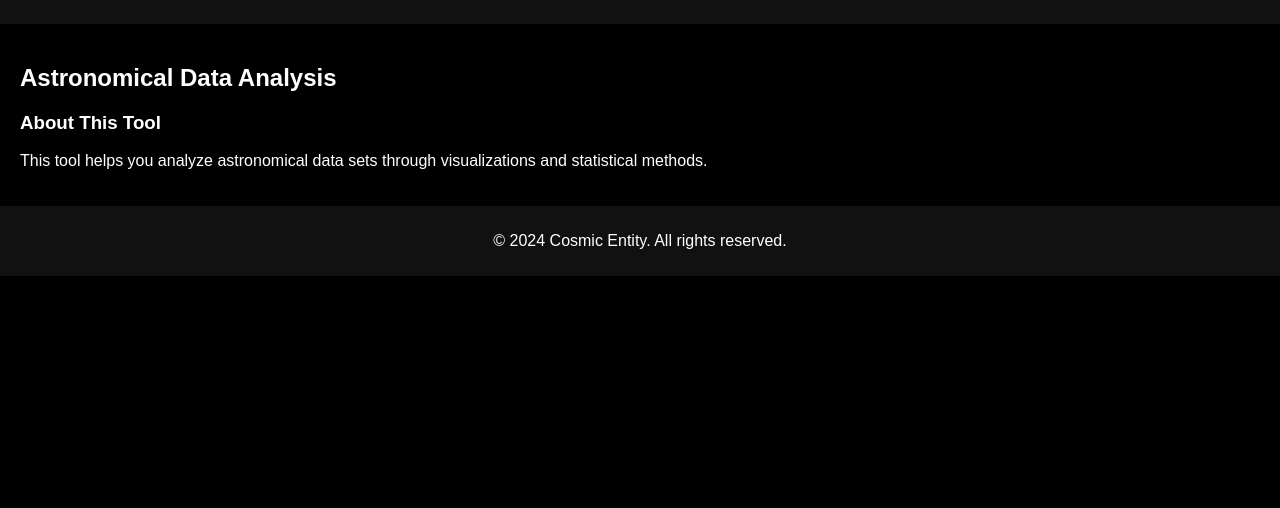
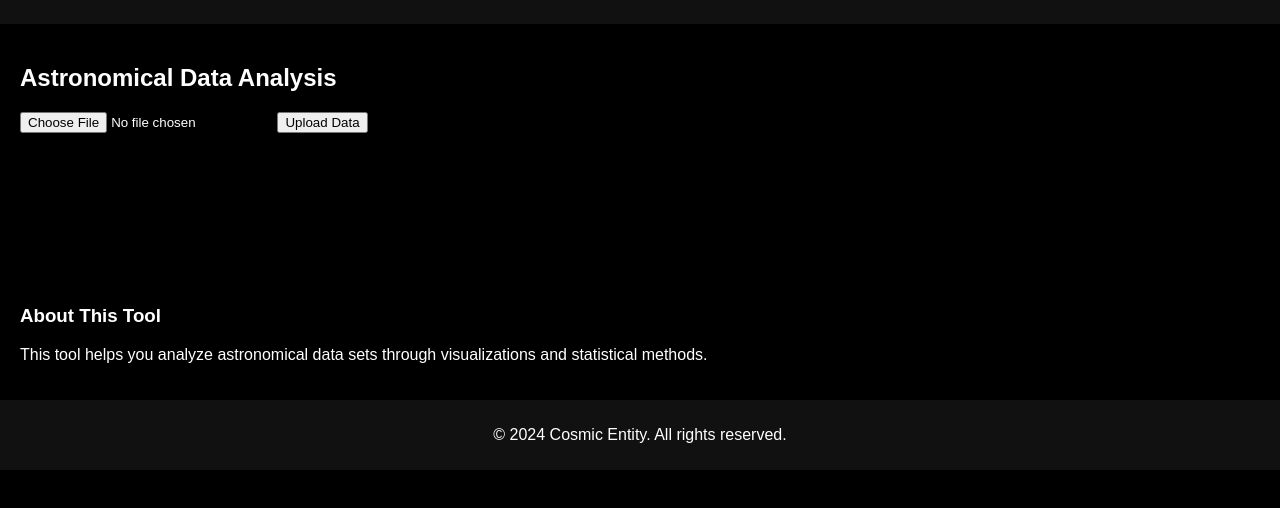
Before and after one commit to astro-rishav/CosmicEntity, a plain HTML site: page data_analysis.html in a window 1280 px wide. Shown: the part 264-772 px from the top of the page. Drawn offline with nearby package versions, Linux system fonts and the light colour scheme.

Commit message:
Update data_analysis.html

```diff
--- a/data_analysis.html
+++ b/data_analysis.html
@@ -5,6 +5,7 @@
     <meta name="viewport" content="width=device-width, initial-scale=1.0">
     <title>Data Analysis Tool</title>
     <link rel="stylesheet" href="styles.css">
+    <script src="https://cdn.jsdelivr.net/npm/chart.js"></script>
     <script src="scripts/common.js" defer></script>
     <script src="scripts/data_analysis.js" defer></script>
 </head>
@@ -27,7 +28,13 @@
     </header>
     <main>
         <h2>Astronomical Data Analysis</h2>
-        <div id="dataChart"></div>
+        <div class="upload-section">
+            <input type="file" id="dataUpload" accept=".csv">
+            <button onclick="uploadData()">Upload Data</button>
+        </div>
+        <div id="dataChart">
+            <canvas id="dataChartCanvas"></canvas>
+        </div>
         <section class="info">
             <h3>About This Tool</h3>
             <p>This tool helps you analyze astronomical data sets through visualizations and statistical methods.</p>
```
